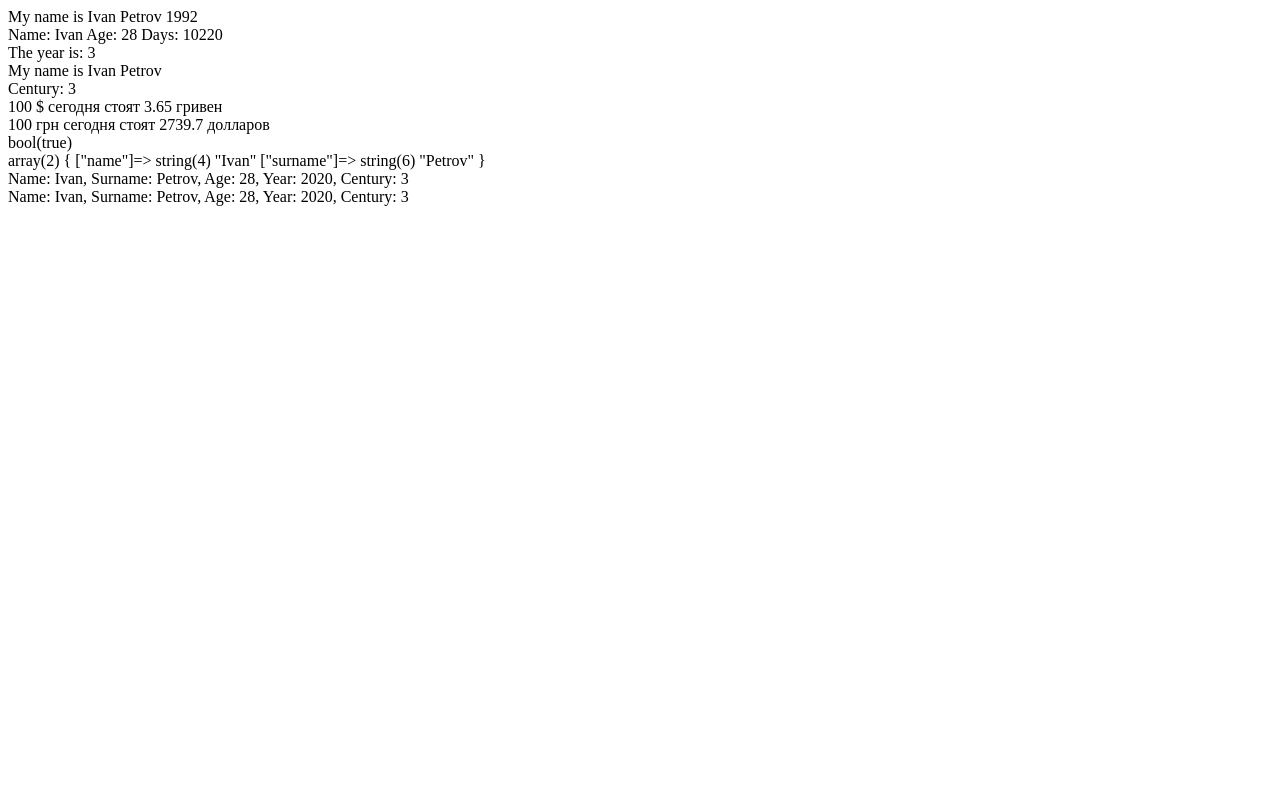
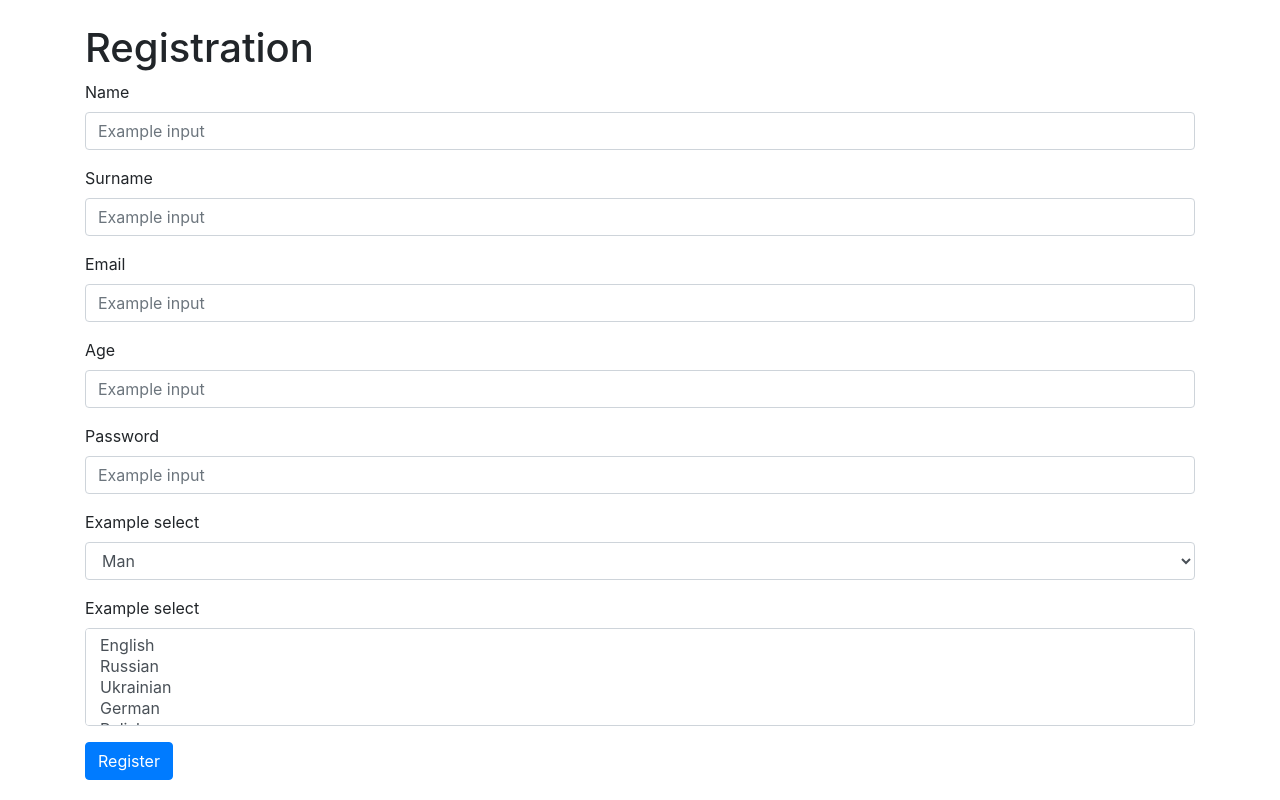
Before and after one commit to getWatermelon/beetroot-academy, a PHP site: page / in a window 1280 px wide. Run offline with PHP 8.4, Linux system fonts and the light colour scheme; data that the repository does not hold is empty.

Commit message:
first commit

```diff
--- a/index.php
+++ b/index.php
@@ -1,89 +1,61 @@
 <?php
-//echo "Hello world form PHP!";
-//phpinfo();
-
-define('YEAR', 2020);
-
-define('USD_COURSE', 27.397);
-
-$usdInUah = round(100 / USD_COURSE, 2);
-$uahInUsd = round(100 * USD_COURSE,2);
-
-$name = 'Ivan';
-$surname = 'Petrov';
-$age = '28';
-$year = '2020';
-$born =  $year - $age;
-$century =  ceil($year / 1000);
-
-$bool = true;
-$boolfalse = false;
-
-
-echo "My name is " . $name . " ". $surname . " " . ($year - $age);
-
-echo "<br />";
-
-echo "Name: " . "" .  $name . " " ."Age: " . " " .  $age . " " . "Days: " . ($age * 365);
-
-echo "<br />";
-
-echo "The year is: " . ceil(YEAR / 1000);
-
-echo "<br />";
-
-echo "My name is $name $surname";
-
-echo "<br />";
-
-echo "Century: $century";
-
-echo "<br />";
-
-echo "100 $ сегодня стоят $usdInUah гривен";
-
-echo "<br />";
-
-echo "100 грн сегодня стоят $uahInUsd  долларов";
-
-echo "<br />";
-
-var_dump((bool)$age);
-
-//$arr = [];
-//$arr[] = $name;
-//$arr = 'Kardakov';
-//var_dump($arr[1]);
-
-$assoc = [];
-$assoc['name'] = $name;
-$assoc['surname'] = $surname;
-
-echo "<br />";
-
-var_dump($assoc);
-
-echo "<br />";
-
-$arr = [];
-$arr[] = $name;
-$arr[] = $surname;
-$arr[] = $age;
-$arr[] = $year;
-$arr[] = $century;
-
-$arrAssoc = [
-    'name' => 'Ivan',
-    'surname' => 'Petrov',
-    'age' => '28',
-    'year' => '2020',
-    'century' => '3'
-];
-
-echo "Name: $arr[0],  Surname:  $arr[1],  Age: $arr[2],  Year: $arr[3], Century: $arr[4]";
-
-echo "<br />";
-
-echo "Name: {$arrAssoc['name']}, Surname: {$arrAssoc['surname']}, Age: {$arrAssoc['age']}, Year: {$arrAssoc['year']}, Century: {$arrAssoc['century']}";
-
+$languages =[];
 ?>
+<!DOCTYPE html>
+<html lang="en">
+<head>
+    <meta charset="UTF-8">
+    <title>Title</title>
+    <link rel="stylesheet" href="https://stackpath.bootstrapcdn.com/bootstrap/4.4.1/css/bootstrap.min.css" integrity="sha384-Vkoo8x4CGsO3+Hhxv8T/Q5PaXtkKtu6ug5TOeNV6gBiFeWPGFN9MuhOf23Q9Ifjh" crossorigin="anonymous">
+</head>
+<body>
+<br />
+<div class="container">
+    <form method="post" action="index2.php">
+        <h1>Registration</h1>
+        <div class="form-group">
+            <label for="formGroupExampleInput">Name</label>
+            <input type="text" class="form-control" id="formGroupExampleInput" name="name"  placeholder="Example input" value="<?=$_POST['name']?>">
+        </div>
+        <div class="form-group">
+            <label for="formGroupExampleInput">Surname</label>
+            <input type="text" class="form-control" id="formGroupExampleInput" name="surname" placeholder="Example input" value="<?=$_POST['surname']?>">
+        </div>
+        <div class="form-group">
+            <label for="formGroupExampleInput">Email</label>
+            <input type="email" class="form-control" id="formGroupExampleInput" name="email" placeholder="Example input" value="<?=$_POST['email']?>">
+        </div>
+        <div class="form-group">
+            <label for="formGroupExampleInput">Age</label>
+            <input type="number" class="form-control" id="formGroupExampleInput" name="age" placeholder="Example input" value="<?=$_POST['age']?>">
+        </div>
+        <div class="form-group">
+            <label for="formGroupExampleInput">Password</label>
+            <input type="password" class="form-control" id="formGroupExampleInput"name="password" placeholder="Example input" value="<?=$_POST['password']?>">
+        </div>
+        <div class="form-group">
+            <label for="exampleFormControlSelect1">Example select</label>
+            <select class="form-control" id="exampleFormControlSelect1" name="gender">
+                <option>Man</option>
+                <option>Woman</option>
+                <option>Others</option>
+            </select>
+        </div>
+        <div class="form-group">
+            <label for="exampleFormControlSelect1">Example select</label>
+            <select multiple class="form-control" id="exampleFormControlSelect1" name="languages[]">
+                <option>English</option>
+                <option>Russian</option>
+                <option>Ukrainian</option>
+                <option>German</option>
+                <option>Polish</option>
+                <option>French</option>
+                <option>Japanese</option>
+                <option>Chinese</option>
+            </select>
+        </div>
+        <button type="submit" class="btn btn-primary">Register</button>
+    </form>
+</div>
+</body>
+</html>
--- a/registration2.php
+++ b/index2.php
@@ -29,7 +29,7 @@
             Your gender is: <?=$_POST['gender']?>
         </h2>
         <h2 class="form-group">
-            The language you have selected: <?=$_POST['language']?>
+            The language(s) you have selected: <?=implode(", ", $_POST['languages'])?>
         </h2>
     </form>
 </div>
```
Also changed, not shown: registration.php (deleted, +0 -58 lines), user.php (deleted, +0 -65 lines), user2.php (deleted, +0 -122 lines).
